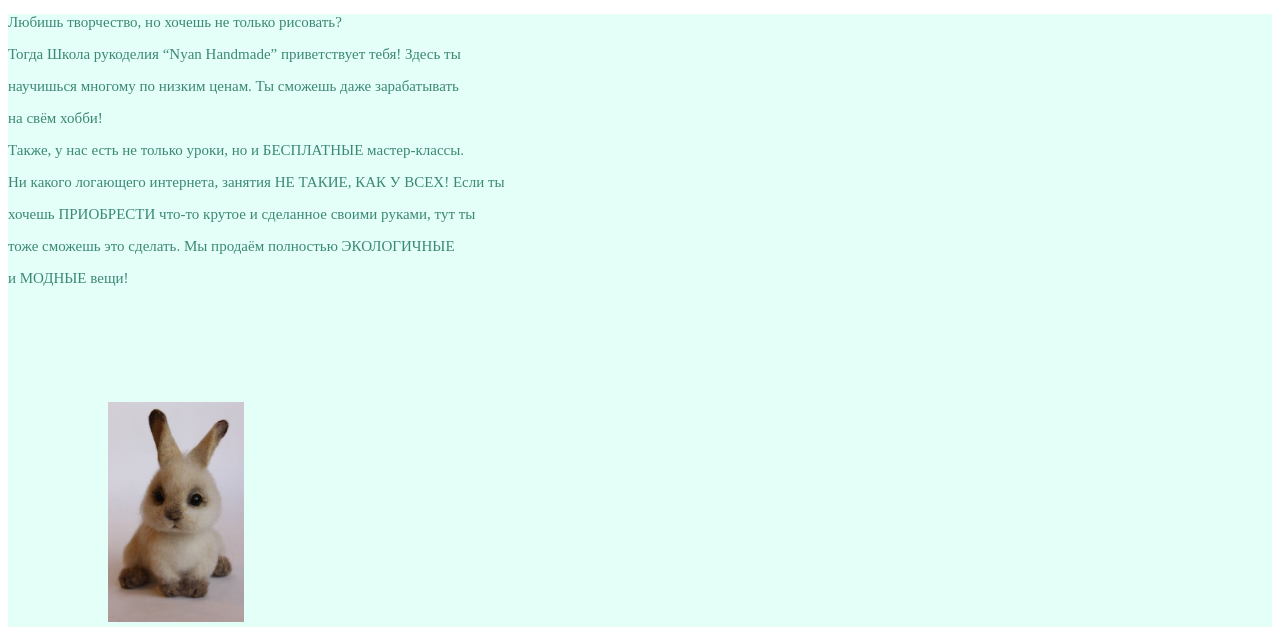
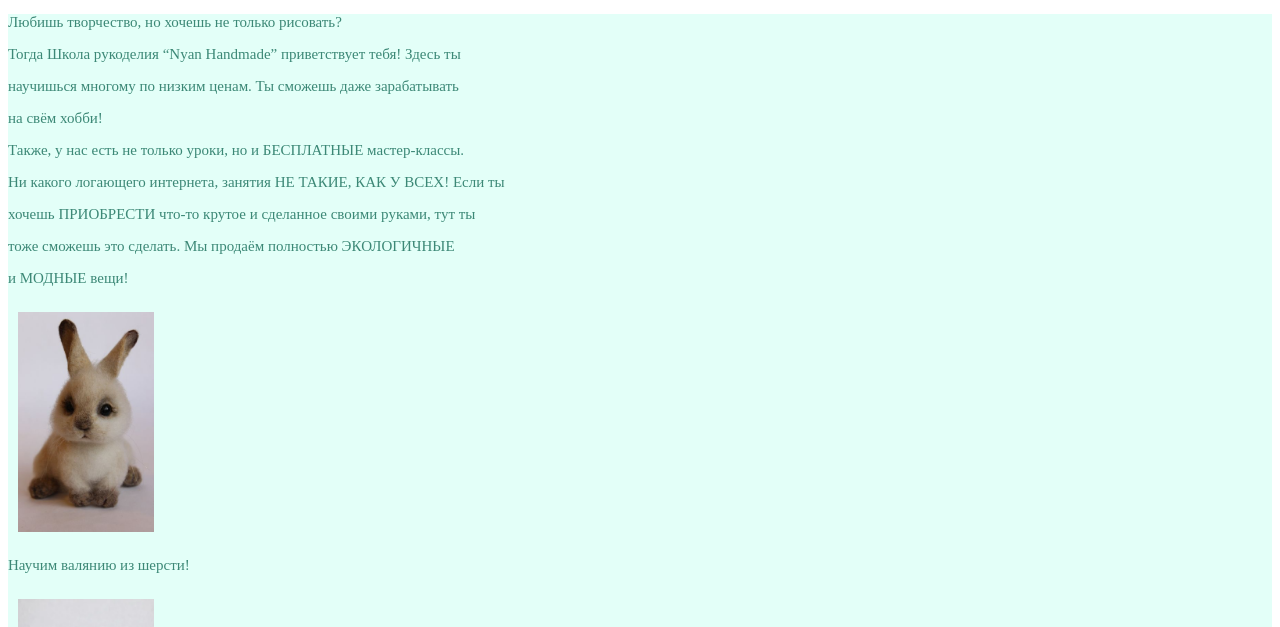
Before and after one commit to Maru-Glaz/NyanHandmade, a plain HTML site: page index.html in a window 1280 px wide. Shown: the part 124-751 px from the top of the page. Drawn offline with Linux system fonts and the light colour scheme.

Commit message:
Update style.css

```diff
--- a/style.css
+++ b/style.css
@@ -42,8 +42,7 @@ main p {
 main img {
   width: 136px;
   height: 220px;
-  margin: 100px 100px 100px 100px;
-  align: center;
+  margin: 10px 10px 10px 10px;
 }
 
 a{
```
